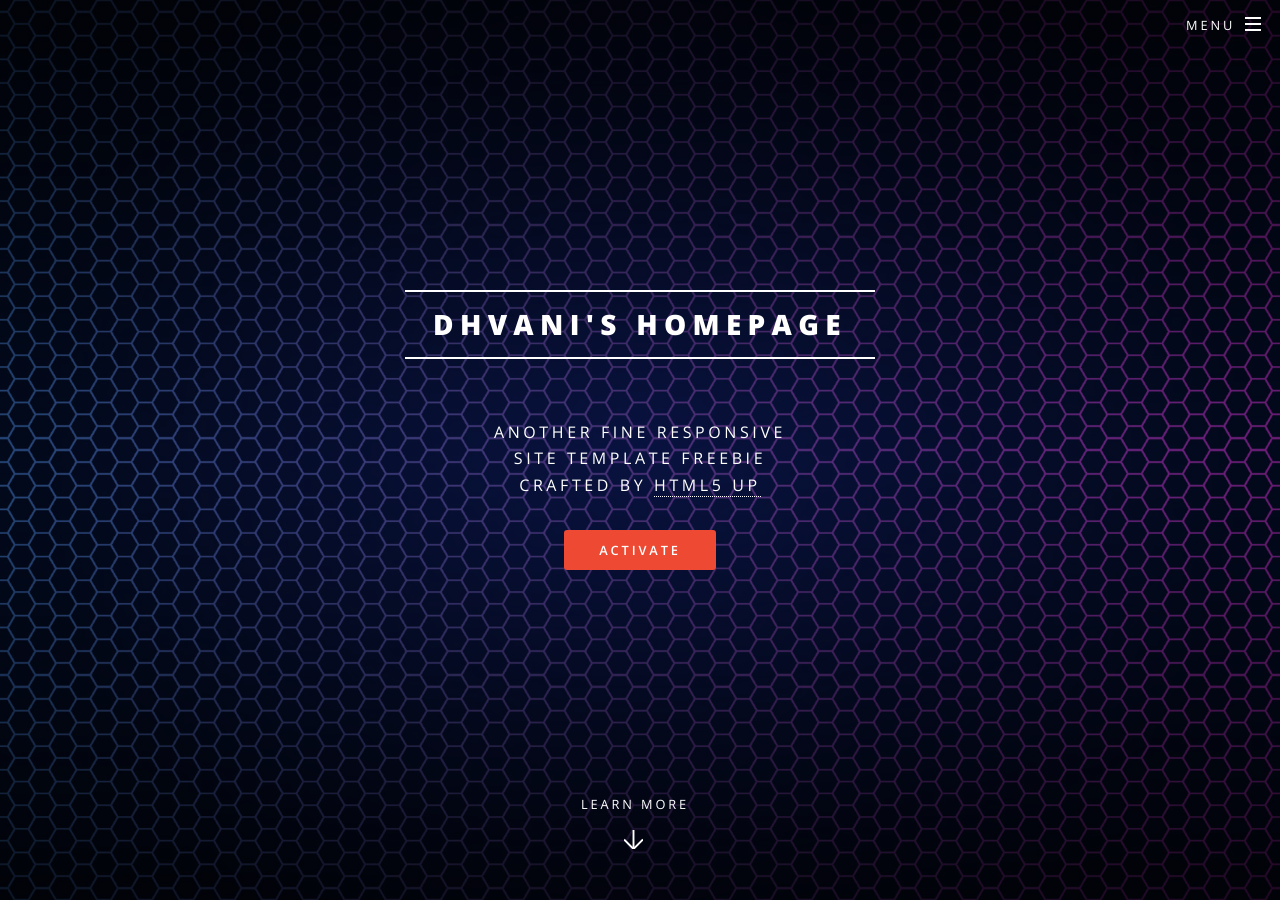
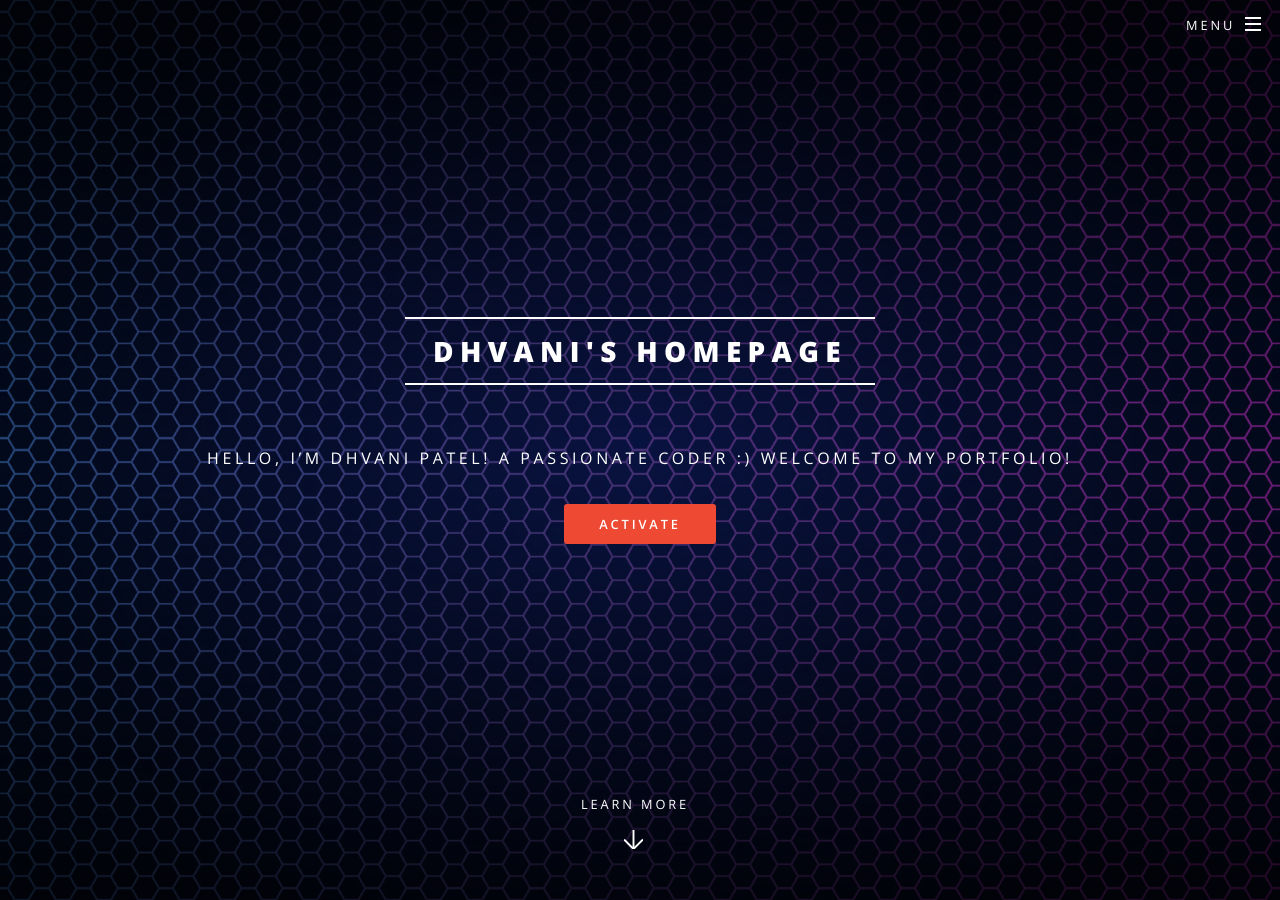
Before and after one commit to dhvani2504/dhvani2504.github.io, a Jekyll site: the page built from index.html, in a window 1280 px wide and 900 px high. Built offline with Jekyll 4.4.1, drawn with Linux system fonts in a browser that asks for light colours.

Commit message:
Update _config.yml

```diff
--- a/_config.yml
+++ b/_config.yml
@@ -4,9 +4,9 @@
 # Site settings
 title: Dhvani's Homepage
 description: |
-  Another fine responsive
-  site template freebie
-  crafted by [HTML5 UP](http://html5up.net)
+  Hello, I'm Dhvani Patel!
+  A passionate coder :)
+  Welcome to my portfolio!
 owner: Dhvani Patel # or company name
 first_published: 2023 # if migrating another site, the year of your first publish
 email: dhvanip08@gmail.com
```
